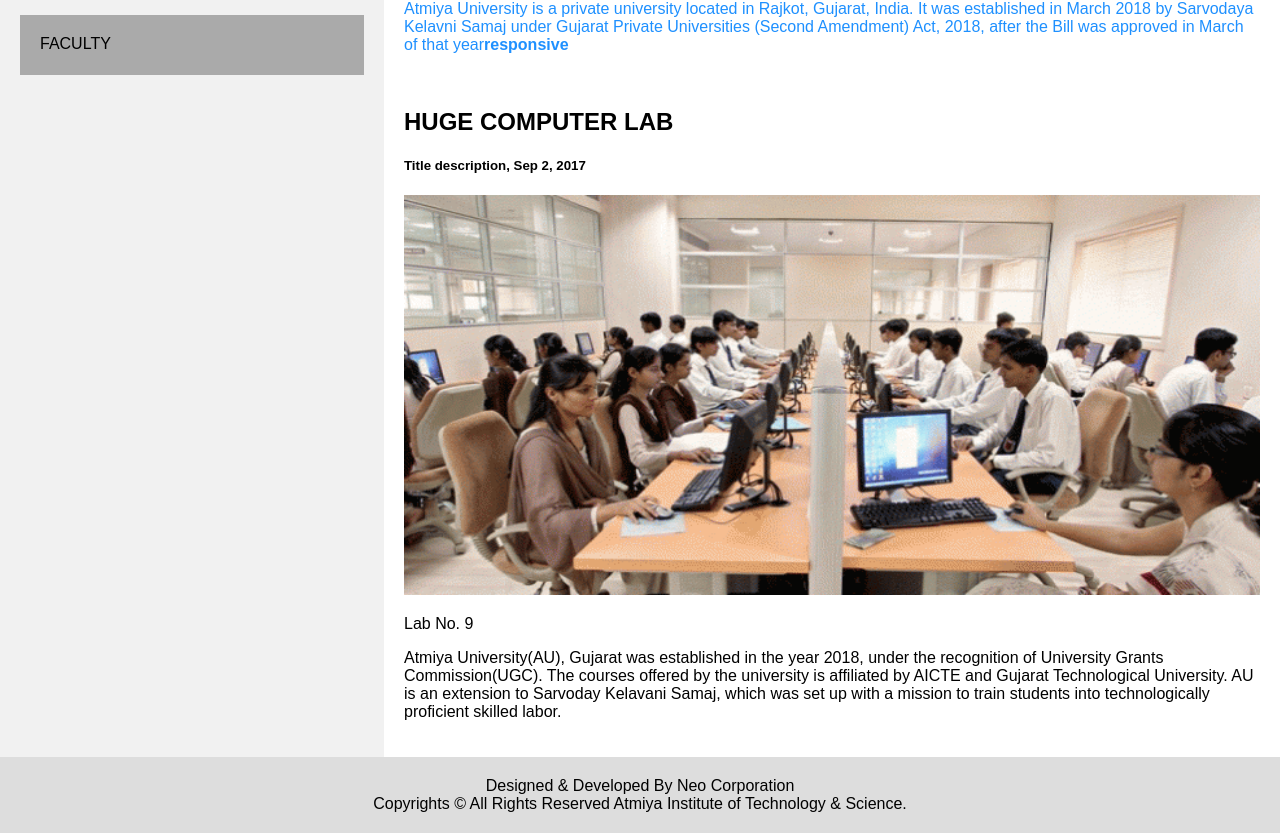
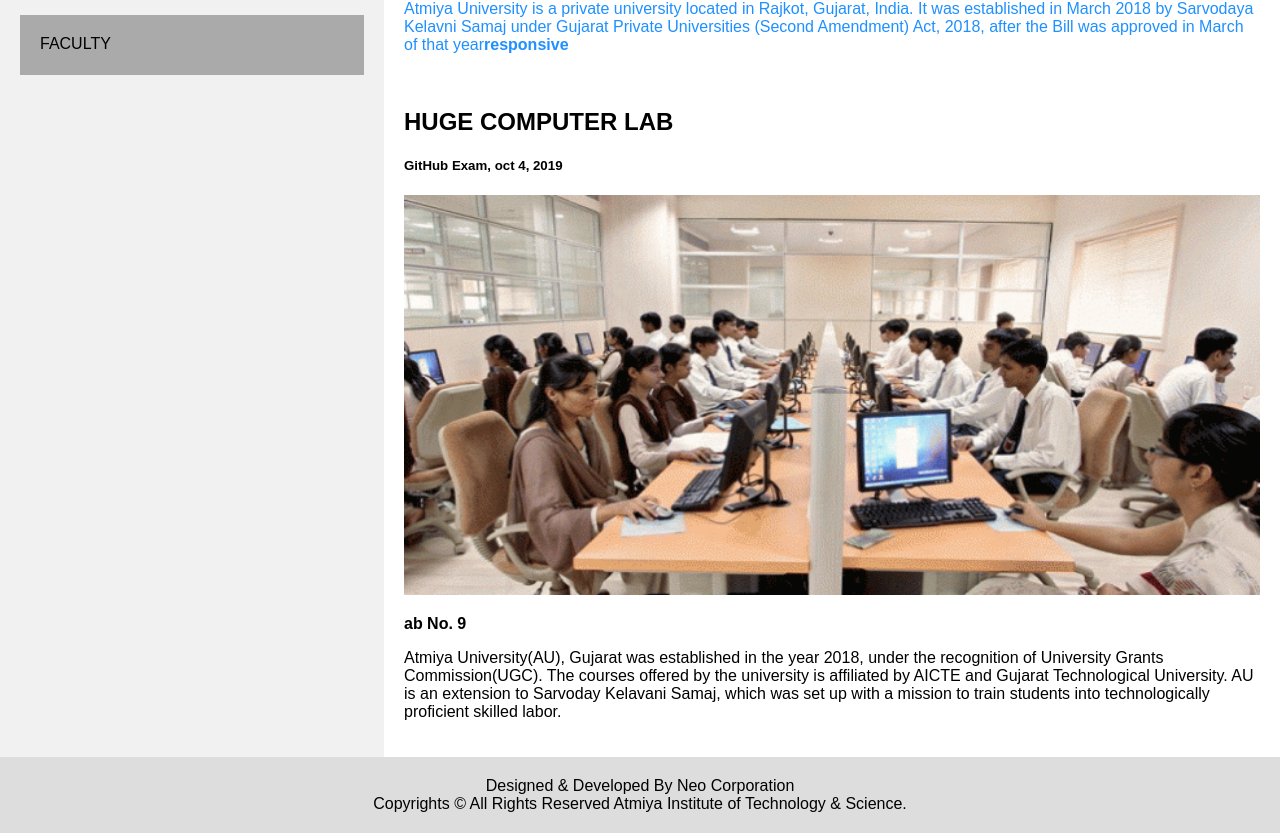
Before and after one commit to Nirajparmar68/Atmiya-University---Landing-Page, a plain HTML site: page index.htm in a window 1280 px wide. Shown: the part 1157-1990 px from the top of the page. Drawn offline with Linux system fonts and the light colour scheme.

Commit message:
Committed by Developer
some changes done by me

```diff
--- a/index.htm
+++ b/index.htm
@@ -154,9 +154,9 @@ body {
     <p style="color:DodgerBlue;">Atmiya University is a private university located in Rajkot, Gujarat, India. It was established in March 2018 by Sarvodaya Kelavni Samaj under Gujarat Private Universities (Second Amendment) Act, 2018, after the Bill was approved in March of that year<b>responsive</b></p>
     <br>
     <h2>HUGE COMPUTER LAB</h2>
-    <h5>Title description, Sep 2, 2017</h5>
+    <h5>GitHub Exam, oct 4, 2019</h5>
     <div class="" ><img src="images/lab.gif" height="400px;" width="100%"></div>
-    <p>Lab No. 9</p>
+	  <p><b>ab No. 9</b></p>
     <p>Atmiya University(AU), Gujarat was established in the year 2018, under the recognition of University Grants Commission(UGC). The courses offered by the university is affiliated by AICTE and Gujarat Technological University. AU is an extension to Sarvoday Kelavani Samaj, which was set up with a mission to train students into technologically proficient skilled labor.</p>
   </div>
 </div>
```
